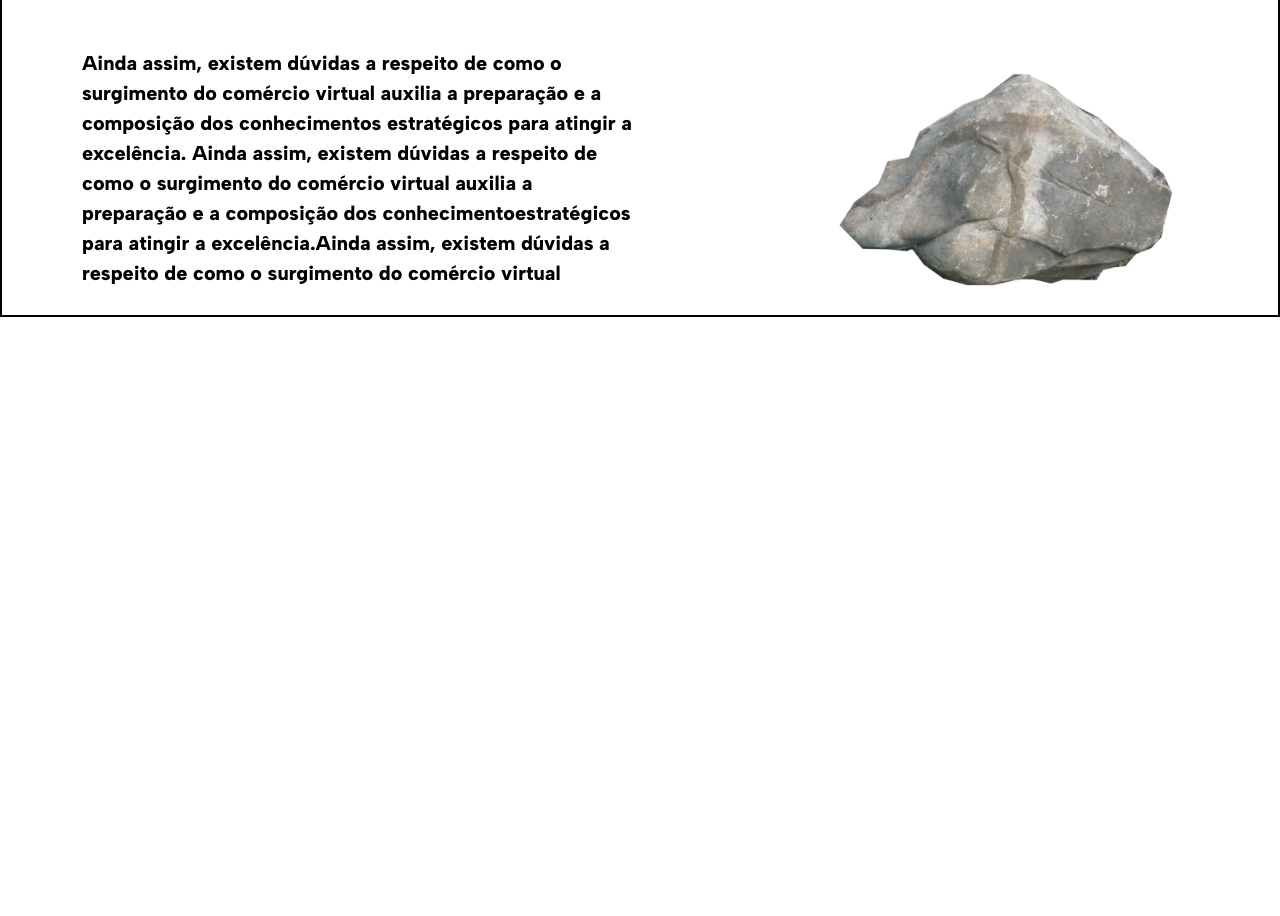
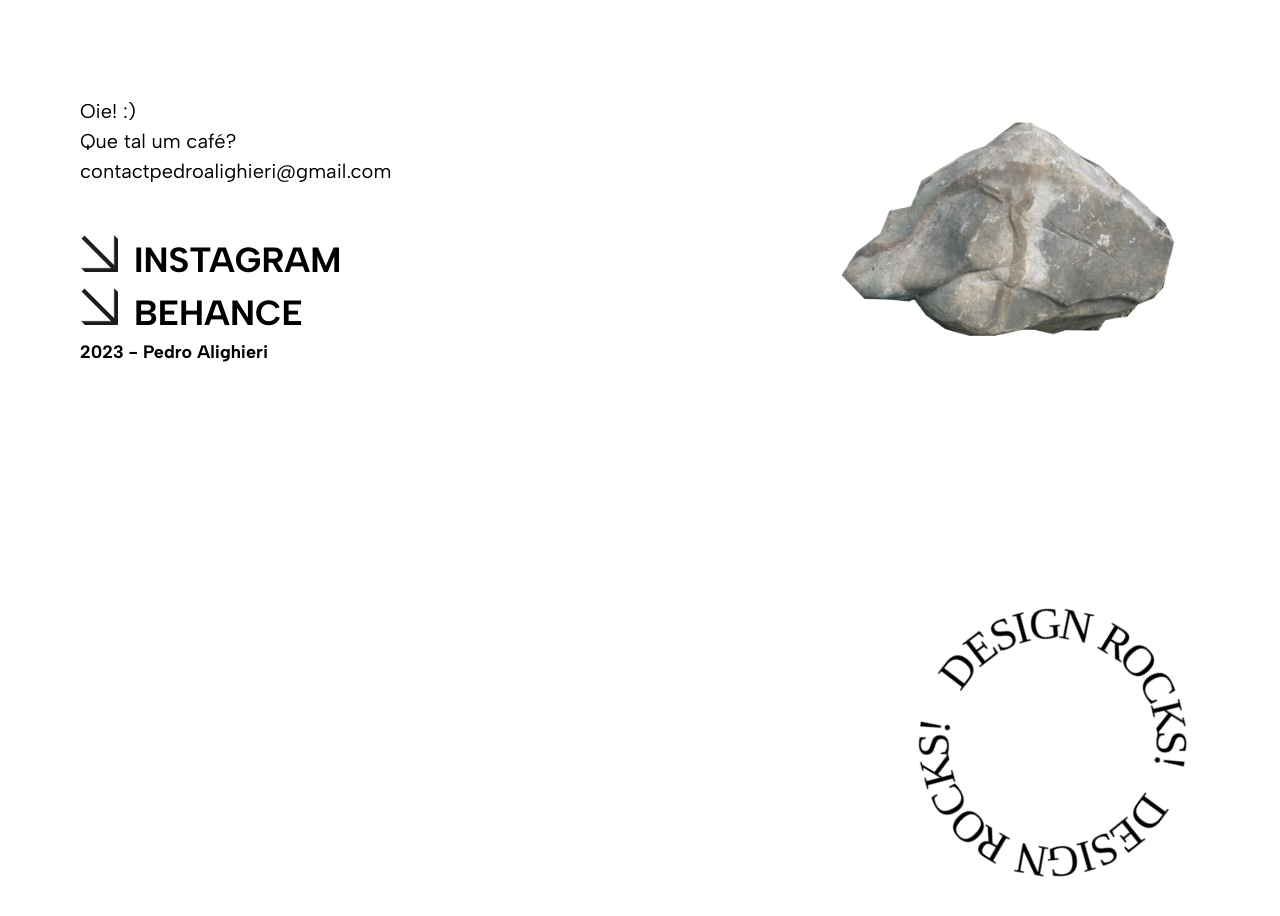
Before and after one commit to Queirogs/pedro-portfolio, a React (Create React App) app: page /about in a window 1280 px wide. Shown: the part 1245-2161 px from the top of the page. Before the commit the page ends 1562 px from the top, so only its background shows below. Built offline with nearby package versions, Linux system fonts and the light colour scheme; a web font is replaced by a local one.

Commit message:
Feat: rework on footer

```diff
--- a/src/components/Footer.jsx
+++ b/src/components/Footer.jsx
@@ -1,17 +1,32 @@
 import Rock from '../img/rock.png'
+import Arrow from '../img/downarrow.png'
+import Spin from '../img/designrocks.svg'
 
 export const Footer = () => {
     return (
-        <div className="border-x-black border-b-black border-2">
-            <div className="flex justify-between mt-[50px] mx-[80px]">
-                <label className="w-[50%] text-[20px] font-albert font-extrabold ">
-                    Ainda assim, existem dúvidas a respeito de como o surgimento do comércio virtual auxilia a preparação
-                    e a composição dos conhecimentos estratégicos para atingir a excelência. Ainda assim, existem dúvidas
-                    a respeito de como o surgimento do comércio virtual auxilia a preparação e a composição dos
-                    conhecimentoestratégicos para atingir a excelência.Ainda assim, existem dúvidas a respeito de como o
-                    surgimento do comércio virtual
-                </label>
+        <div className="">
+            <div className="flex justify-between mt-[100px] mx-[80px]">
+                <div>
+                    <label className="text-[20px] font-albert font-bolds">Oie! :) <br /></label>
+                    <label className="w-[50%] text-[20px] font-albert font-regular ">
+                        Que tal um café? <br />
+                        contactpedroalighieri@gmail.com
+                    </label>
+                    <div className="mt-[48px]">
+                        <div className="flex">
+                            <img className="h-[38px] aspect-square mr-[16px]" src={Arrow} alt="" />
+                            <label className="font-albert font-bold text-[35px] self-start">INSTAGRAM</label>
+                        </div>
+                        <div className="flex">
+                            <img className="h-[38px] aspect-square mr-[16px]" src={Arrow} alt="" />
+                            <label className="font-albert font-bold text-[35px] self-center">BEHANCE</label>
+                        </div>
+                    </div>
+
+                    <label className="font-albert font-bold text-[18px] mt-96">2023 - Pedro Alighieri</label>
+                </div>
                 <img className="w-[373px]" src={Rock} alt="" />
+                <img className="right-[5%] bottom-[-1350px] absolute animate-spin w-[326px] aspect-square" src={Spin} alt="" />
             </div>
 
         </div>
```
